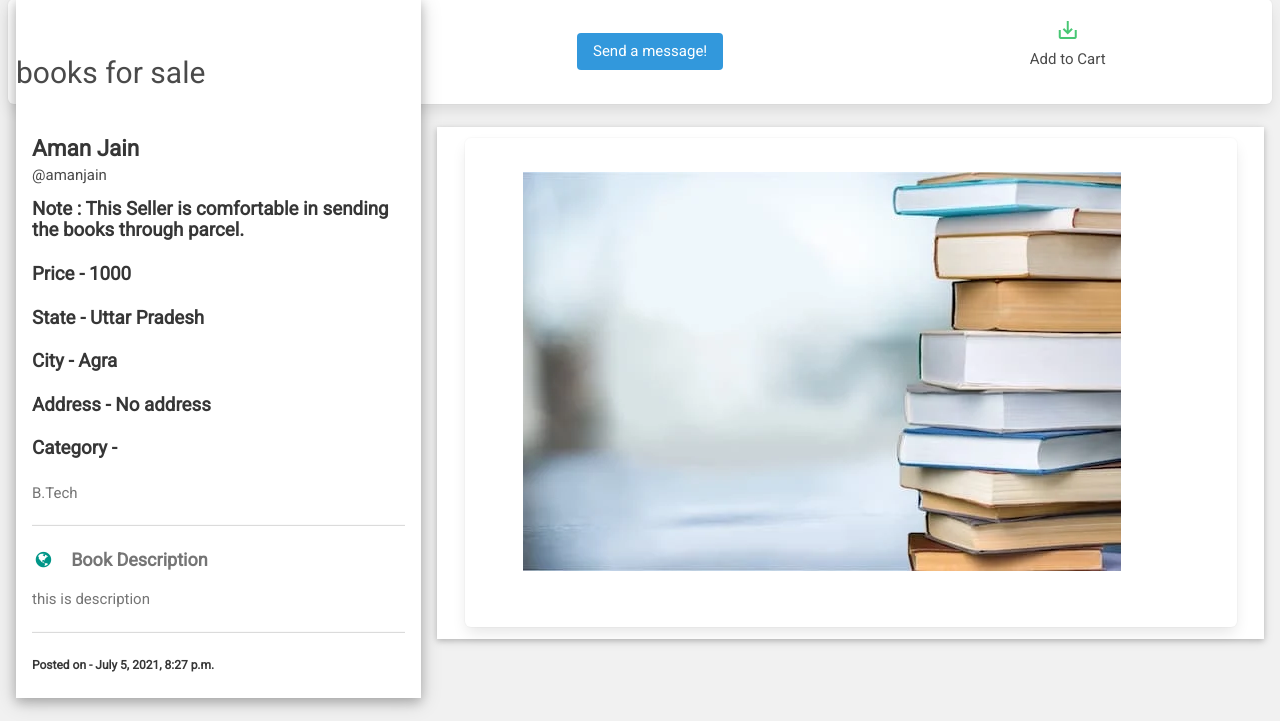
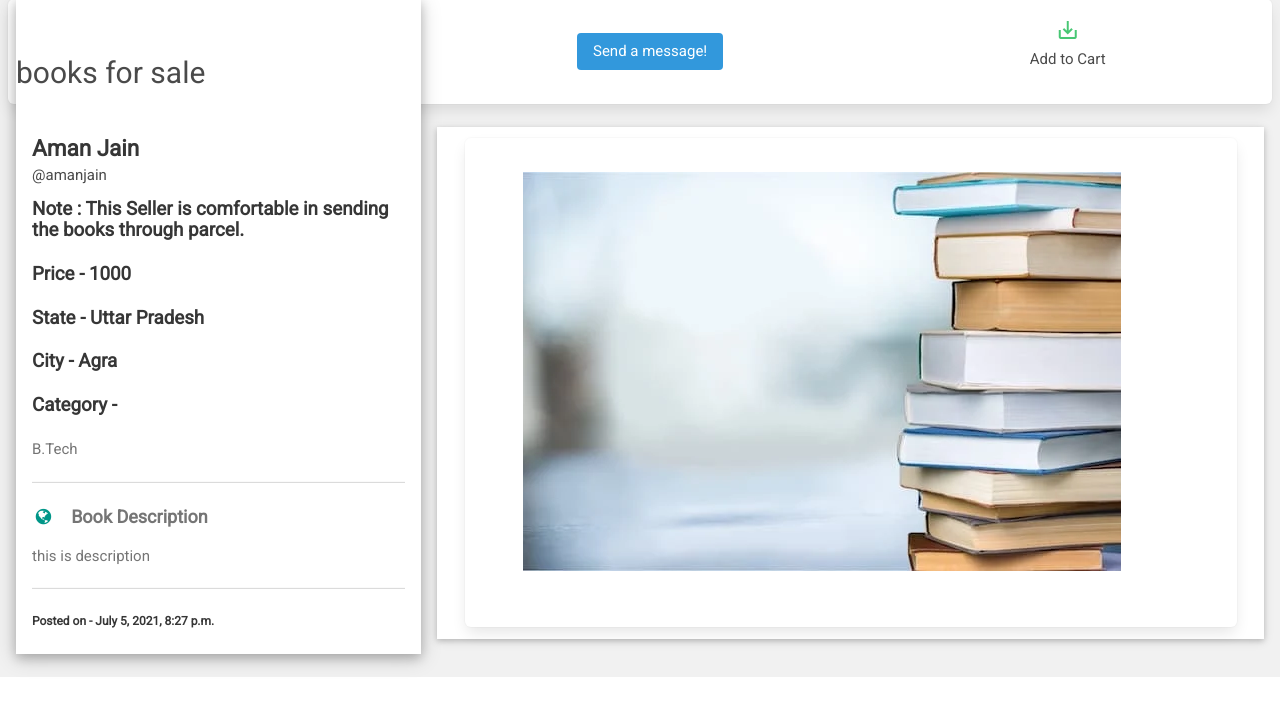
Before and after one commit to Rhythmbat205/kitaabay3, a Django app: page /post/18997d0c-ec86-4014-8747-e48c9bee7fde in a window 1280 px wide. Shown: the part 83-804 px from the top of the page. After the commit the page ends 760 px from the top, so only its background shows below. Run offline with Django 3.2, Linux system fonts and the light colour scheme; a user stored in the database is signed in; data comes from the database, SQL or seed files in the repository; some libraries are stand-ins or nearby versions.

Commit message:
Update post_detail.html

```diff
--- a/bookstore/templates/post_detail.html
+++ b/bookstore/templates/post_detail.html
@@ -62,7 +62,7 @@ html,body,h1,h2,h3,h4,h5,h6 {font-family: "Roboto", sans-serif}
       <h2 style="font-weight: bold;" class="title is-5">Price - {{ post.cost }}</h2>
       <h2 style="font-weight: bold;" class="title is-5">State - {{ post.state }}</h2>
       <h2 style="font-weight: bold;" class="title is-5">City - {{ post.city }}</h2>
-      <h2 style="font-weight: bold;" class="title is-5">Address - {{ post.address }}</h2>
+
       <a href="{% url 'category' post.category %}"><h2 style="font-weight: bold;" class="title is-5">Category -</h2><p>{{ post.category }}</p></a>
       <hr>
           <!--<h1 style="font-weight: bold;" class="title is-1">{{ user.location }}</h1>
```
